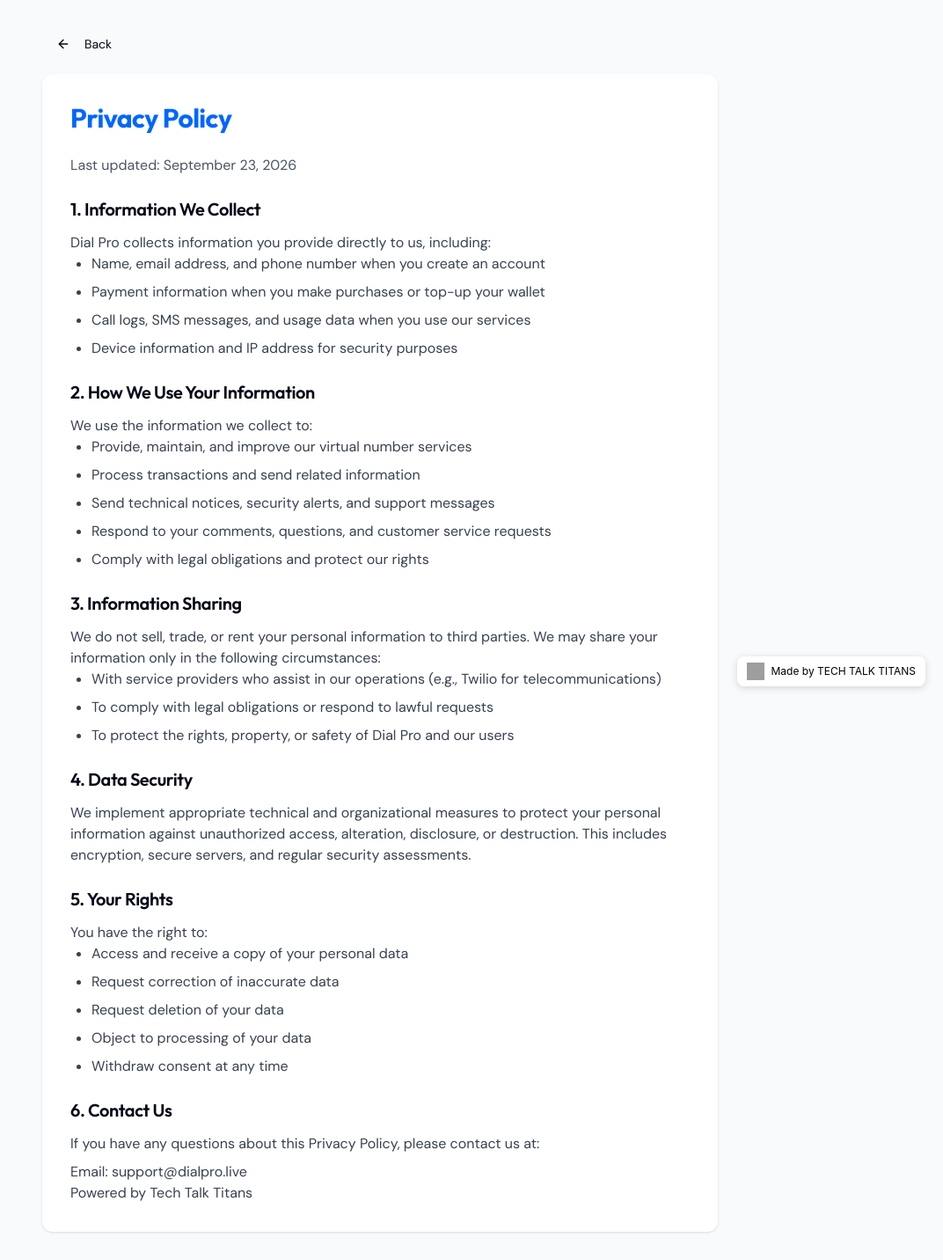
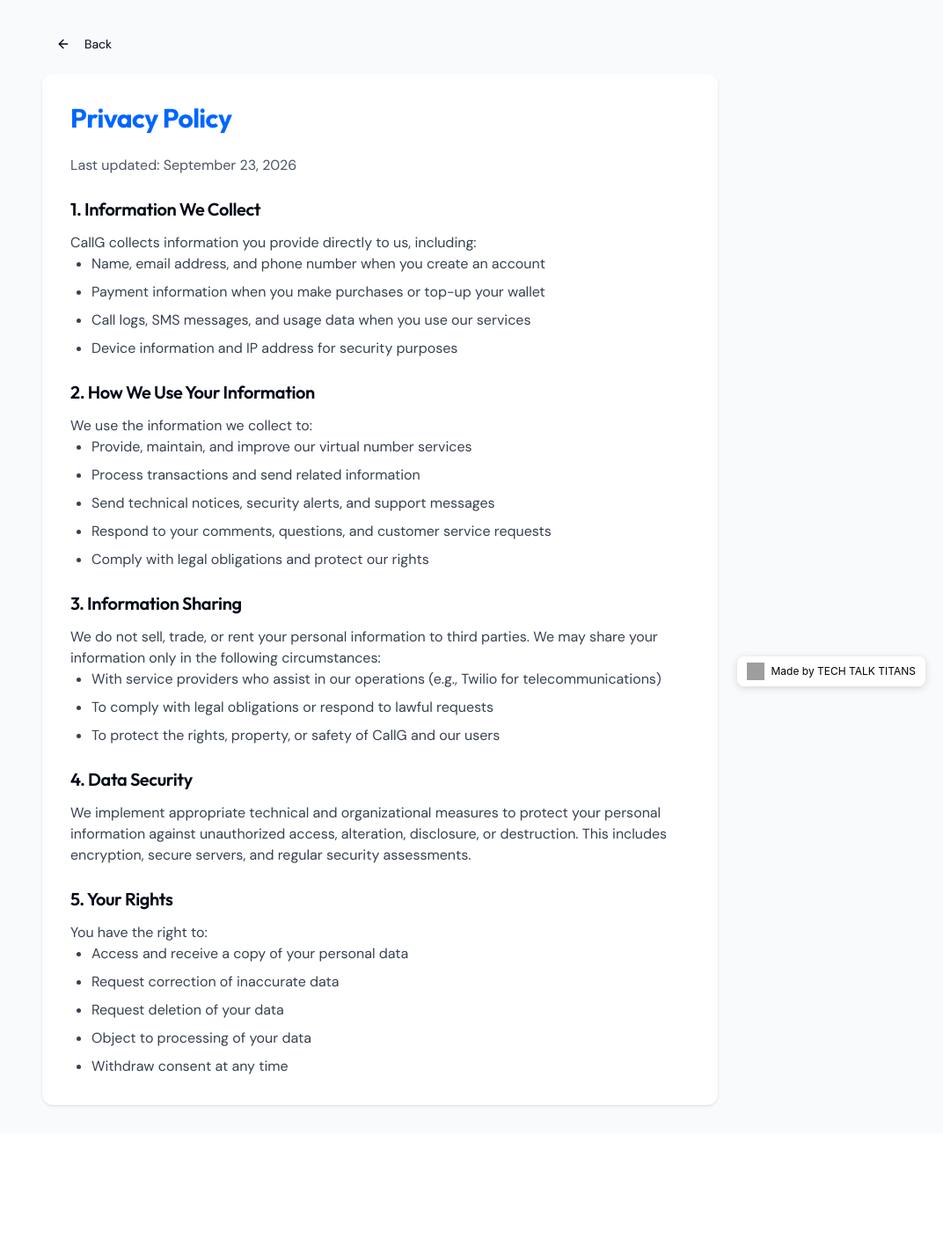
Before and after one commit to misramahesh07/callg, a React (Create React App) app in the folder frontend/: page /privacy-policy in a window 1280 px wide. Shown: the whole page at 88% size, without its empty margins (208-1280 px from the left). After the commit the page ends 1288 px from the top, so only its background shows below. Built offline with nearby package versions, Linux system fonts and the light colour scheme; no server answers; grey boxes are pictures that could not be loaded.

Commit message:
Update PrivacyPolicy.js

```diff
--- a/frontend/src/pages/PrivacyPolicy.js
+++ b/frontend/src/pages/PrivacyPolicy.js
@@ -30,7 +30,7 @@
             <section>
               <h2 className="text-xl font-semibold mt-6 mb-3">1. Information We Collect</h2>
               <p className="text-gray-700 dark:text-gray-300">
-                Dial Pro collects information you provide directly to us, including:
+                CallG collects information you provide directly to us, including:
               </p>
               <ul className="list-disc pl-6 text-gray-700 dark:text-gray-300 space-y-2">
                 <li>Name, email address, and phone number when you create an account</li>
@@ -62,7 +62,7 @@
               <ul className="list-disc pl-6 text-gray-700 dark:text-gray-300 space-y-2">
                 <li>With service providers who assist in our operations (e.g., Twilio for telecommunications)</li>
                 <li>To comply with legal obligations or respond to lawful requests</li>
-                <li>To protect the rights, property, or safety of Dial Pro and our users</li>
+                <li>To protect the rights, property, or safety of CallG and our users</li>
               </ul>
             </section>
 
@@ -87,16 +87,6 @@
               </ul>
             </section>
 
-            <section>
-              <h2 className="text-xl font-semibold mt-6 mb-3">6. Contact Us</h2>
-              <p className="text-gray-700 dark:text-gray-300">
-                If you have any questions about this Privacy Policy, please contact us at:
-              </p>
-              <p className="text-gray-700 dark:text-gray-300 mt-2">
-                Email: support@dialpro.live<br />
-                Powered by Tech Talk Titans
-              </p>
-            </section>
           </div>
         </div>
       </div>
```
